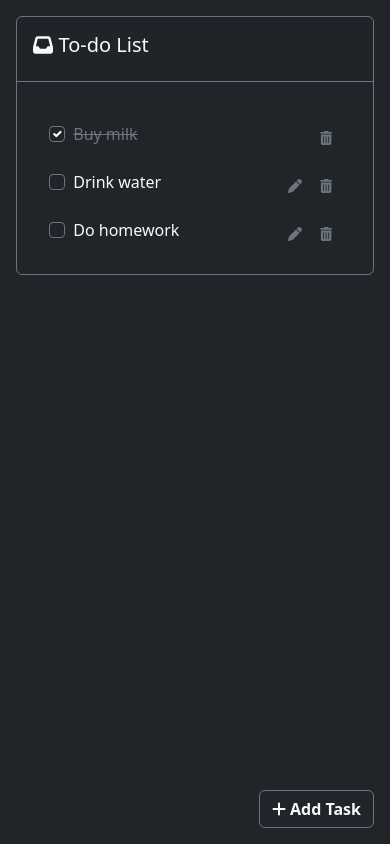
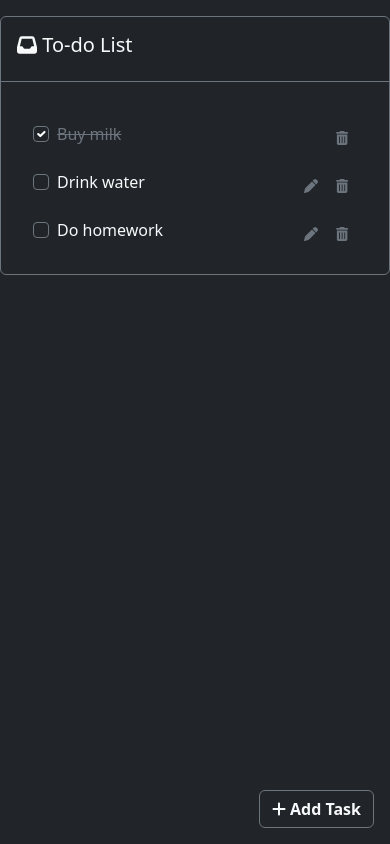
Before and after one commit to pedrolucaslcosta/to-do-list-react-js, a React (Vite) app: page / in a window 390 px wide. Built offline with nearby package versions, Linux system fonts and the light colour scheme.

Commit message:
1.2.6 - Minor code fixes at App.jsx

```diff
--- a/src/App.jsx
+++ b/src/App.jsx
@@ -9,6 +9,7 @@ import "bootstrap/dist/css/bootstrap.min.css";
 // JS
 import "bootstrap/js/dist/collapse.js";
 import "bootstrap/js/dist/offcanvas.js";
+import "bootstrap/js/dist/modal.js";
 
 // Components
 import { Task } from "./components/Task";
@@ -16,14 +17,22 @@ import { AddTaskForm } from "./components/AddTaskForm";
 
 // Font Awesome Icons
 import { FontAwesomeIcon } from "@fortawesome/react-fontawesome";
-import { faHamburger, faInbox, faPlus, faBars, faMagnifyingGlass } from "@fortawesome/free-solid-svg-icons";
+import {
+  faHamburger,
+  faInbox,
+  faPlus,
+  faBars,
+  faMagnifyingGlass,
+} from "@fortawesome/free-solid-svg-icons";
 
 // ---------- App -----------------------------------
 
 function App() {
   // Tasks State
   const [todoList, setTodoList] = useState([
-    { id: Math.random().toString(16).slice(2), name: "Buy milk", status: true },
+    { id: Math.random().toString(16).slice(2),
+      name: "Buy milk",
+      status: true },
     {
       id: Math.random().toString(16).slice(2),
       name: "Drink water",
@@ -123,128 +132,12 @@ function App() {
   // App Return
   return (
     <div>
-
-      {/* <nav className="navbar navbar-expand-lg bg-dark border-bottom border-secondary">
-        <div className="container-fluid">
-        <button className="btn bg-transparent text-light" type="button" data-bs-toggle="offcanvas" data-bs-target="#offcanvasScrolling" aria-controls="offcanvasScrolling"><FontAwesomeIcon icon={faBars} /></button>
-        <form className="d-flex" role="search">
-          <div className="input-group input-group-sm mb-3">
-            <input type="text" className="form-control bg-dark text-light" aria-label="Sizing example input" aria-describedby="inputGroup-sizing-sm"/>
-            <span className="input-group-text bg-dark text-light" id="inputGroup-sizing-sm"><FontAwesomeIcon icon={faMagnifyingGlass} /></span>
-          </div>
-        </form>
-          <a className="navbar-brand" href="#"><FontAwesomeIcon icon={faInbox} /> To-do List</a>
-          <button className="navbar-toggler" type="button" data-bs-toggle="collapse" data-bs-target="#navbar" aria-controls="navbar" aria-expanded="false" aria-label="Toggle navigation">
-            <span className="navbar-toggler-icon"></span>
-          </button>
-          <div className="collapse navbar-collapse" id="navbar">
-            <ul className="navbar-nav me-auto mb-2 mb-lg-0">
-              <li className="nav-item">
-                <a className="nav-link active" aria-current="page" href="#">Home</a>
-              </li>
-              <li className="nav-item">
-                <a className="nav-link" href="#">Link</a>
-              </li>
-              <li className="nav-item dropdown">
-                <a className="nav-link dropdown-toggle" href="#" role="button" data-bs-toggle="dropdown" aria-expanded="false">
-                  Dropdown
-                </a>
-                <ul className="dropdown-menu">
-                  <li><a className="dropdown-item" href="#">Action</a></li>
-                  <li><a className="dropdown-item" href="#">Another action</a></li>
-                  <li><hr className="dropdown-divider"/></li>
-                  <li><a className="dropdown-item" href="#">Something else here</a></li>
-                </ul>
-              </li>
-              <li className="nav-item">
-                <a className="nav-link disabled">Disabled</a>
-              </li>
-            </ul>
-
-          </div>
-        </div>
-      </nav>
-
-      <div className="d-flex nowrap">
-
-
-
-      <div className="offcanvas offcanvas-start" data-bs-scroll="true" data-bs-backdrop="false" tabindex="-1" id="offcanvasScrolling" aria-labelledby="offcanvasScrollingLabel">
-        <div className="offcanvas-header">
-          <h5 className="offcanvas-title" id="offcanvasScrollingLabel">Offcanvas with body scrolling</h5>
-          <button type="button" className="btn-close" data-bs-dismiss="offcanvas" aria-label="Close"></button>
-        </div>
-        <div className="offcanvas-body">
-          <p>Try scrolling the rest of the page to see this option in action.</p>
-        </div>
-      </div>
-
-      <div className="d-flex flex-column flex-shrink-0 p-3 border-end border-secondary offcanvas vh-100">
-          <a href="/" className="d-flex align-items-center mb-3 mb-md-0 me-md-auto text-white text-decoration-none">
-            <span className="fs-4">Sidebar</span>
-          </a>
-          <hr/>
-          <ul className="nav nav-pills flex-column mb-auto">
-            <li className="nav-item">
-              <a href="#" className="nav-link active" aria-current="page">
-                Home
-              </a>
-            </li>
-            <li>
-              <a href="#" className="nav-link text-white">
-
-                Dashboard
-              </a>
-            </li>
-            <li>
-              <a href="#" className="nav-link text-white">
-
-                Orders
-              </a>
-            </li>
-            <li>
-              <a href="#" className="nav-link text-white">
-
-                Products
-              </a>
-            </li>
-            <li>
-              <a href="#" className="nav-link text-white">
-
-                Customers
-              </a>
-            </li>
-          </ul>
-          <hr/>
-          <div className="dropdown">
-            <a href="#" className="d-flex align-items-center text-white text-decoration-none dropdown-toggle" data-bs-toggle="dropdown" aria-expanded="false">
-              <img src="https://github.com/mdo.png" alt="" width="32" height="32" className="rounded-circle me-2"/>
-              <strong>mdo</strong>
-            </a>
-            <ul className="dropdown-menu dropdown-menu-dark text-small shadow">
-              <li><a className="dropdown-item" href="#">New project...</a></li>
-              <li><a className="dropdown-item" href="#">Settings</a></li>
-              <li><a className="dropdown-item" href="#">Profile</a></li>
-              <li><hr className="dropdown-divider"/></li>
-              <li><a className="dropdown-item" href="#">Sign out</a></li>
-            </ul>
-          </div>
-        </div> */}
-
-
       <div className="container App p-0 mt-3 mb-5">
-        <div className="card col-lg-6 col-md-10 col-11 col-sm-11 border-secondary bg-dark text-light mx-auto">
+        <div className="card col-lg-6 col-md-10 col-12 col-sm-12 border-secondary bg-dark text-light mx-auto">
           <div className="card-header border-secondary p-3 d-flex justify-content-between align-middle">
             <h5 className="card-title">
               <FontAwesomeIcon icon={faInbox} /> To-do List
             </h5>
-            {/* <button
-              className="btn btn-primary fw-semibold text-light btn-sm px-4 ms-3"
-              onClick={handleVisibility}
-              type="button"
-            >
-              <FontAwesomeIcon icon={faPlus} />
-            </button> */}
             <button
               className="btn btn-outline-secondary fw-semibold text-light position-fixed bottom-0 end-0 mb-3 me-3"
               onClick={handleVisibility}
@@ -254,6 +147,8 @@ function App() {
             </button>
           </div>
           <div className="card-body">
+            <div className="">
+              <div className="">
                 <div className="">
                   {visibility && (
                     <AddTaskForm
@@ -265,8 +160,16 @@ function App() {
                     />
                   )}
                 </div>
-
                 <ul className="list-group mt-3">
+                  {/* <li className="list-group-item list-group-item-action border-0 bg-dark border-secondary text-light d-flex justify-content-between align-items-center">
+                    <a
+                      className="text-secondary text-decoration-none"
+                      onClick={handleVisibility}
+                      type="button"
+                    >
+                      <FontAwesomeIcon icon={faPlus} /> Add Task
+                    </a>
+                  </li> */}
                   {todoList && todoList.length ? "" : "No tasks..."}
 
                   {todoList
@@ -295,6 +198,8 @@ function App() {
             </div>
           </div>
         </div>
+      </div>
+    </div>
   );
 }
 
```
Lines whose indentation alone changed are shown as unchanged.
